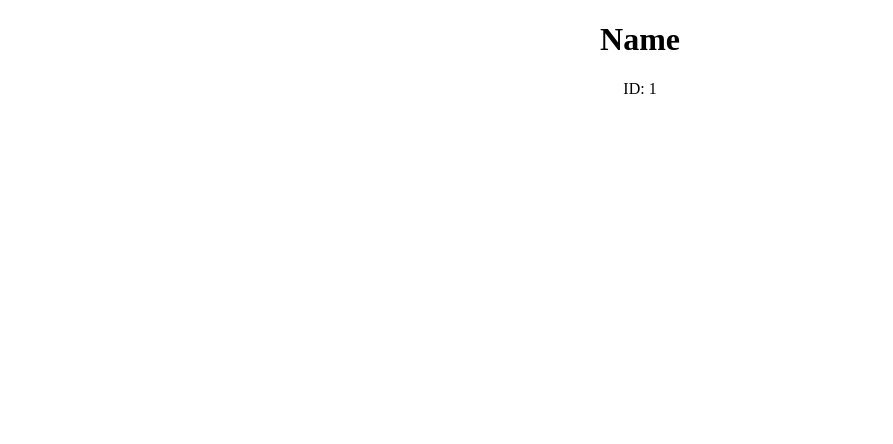
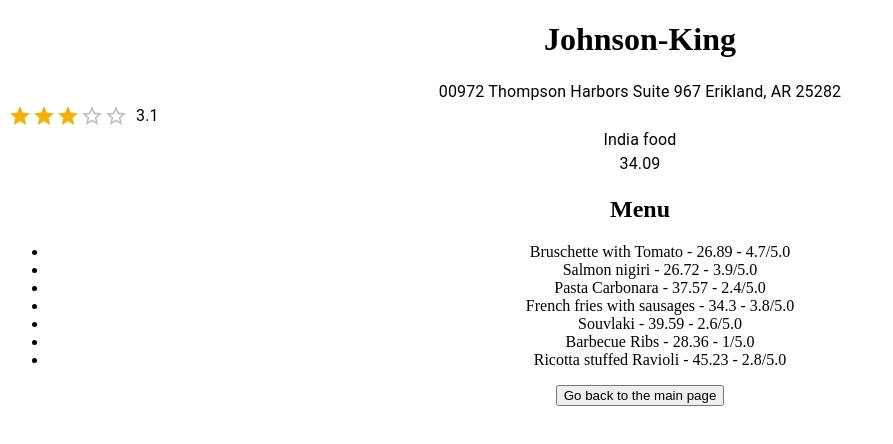
Before and after one commit to CS222-UIUC/course-project-team46, a React (Create React App) app in the folder client/: page /restaurant/1 in a window 1280 px wide. Shown: the top 444 px of the page, without its empty margins (0-893 px from the left). Built offline with nearby package versions, Linux system fonts and the light colour scheme.

Commit message:
fix some wrong variable name, and import data for RestaurantDetailPage

```diff
--- a/client/src/App.js
+++ b/client/src/App.js
@@ -7,13 +7,14 @@ import RestaurantDetailPage from './pages/RestaurantDetailPage';
 import NotFoundPage from './pages/NotFoundPage';
 
 import data from './data/restaurants.json';
+import detail from './data/restaurant_data.json';
 
 function App() {
     return (
         <div className="App">
             <Routes>
                 <Route exact path="/" element={<HomePage restaurantsData={data} />} />
-                <Route exact path="/restaurant/:id" element={<RestaurantDetailPage />} />
+                <Route exact path="/restaurant/:id" element={<RestaurantDetailPage detailData={detail} />} />
                 <Route path="*" element={<NotFoundPage />} />
             </Routes>
         </div>
--- a/client/src/components/RestaurantList/RenderRow.js
+++ b/client/src/components/RestaurantList/RenderRow.js
@@ -24,6 +24,7 @@ function RenderRow(props) {
                 <Rating
                     name={`restaurant-${restaurantData.restaurant_id}-rating`}
                     defaultValue={restaurantData.restaurant_rating}
+                    precision={0.1}
                     readOnly
                 />
             </TableCell>
--- a/client/src/components/RestaurantList/index.js
+++ b/client/src/components/RestaurantList/index.js
@@ -4,7 +4,7 @@
 
 import { React, useState } from 'react';
 import { Table, TableHead , TableBody, TableFooter, TableContainer, TableRow, TablePagination } from '@material-ui/core';
-//import data from './restaurant-data.json';
+
 import RestaurantListHeader from './RestaurantListHeader.js'
 import RenderRow from './RenderRow.js'
 
@@ -30,10 +30,13 @@ function RestaurantList(props) {
 
     // get restaurants contaions `searchText`
     const filteredData = data.filter((el) => {
+        if (!el) {
+            return false;
+        }
         if (searchText === '') {
             return el;
         } else {
-            return el.name.toLowerCase().includes(searchText)
+            return el.restaurant_name.toLowerCase().includes(searchText)
         }
     });
 
--- /dev/null
+++ b/client/src/pages/RestaurantDetailPage/RestaurantDetailPage.css
@@ -0,0 +1,11 @@
+.RestaurantDetailPage-content {
+    display: flex;
+    flex-direction: column;
+    align-items: flex-start;
+}
+
+.RestaurantDetailPage-details {
+    display: flex;
+    flex-direction: column;
+    align-items: flex-start;
+}
--- a/client/src/pages/RestaurantDetailPage/index.js
+++ b/client/src/pages/RestaurantDetailPage/index.js
@@ -1,15 +1,17 @@
+import './RestaurantDetailPage.css';
+
 import React, { useEffect, useState } from 'react';
 import { useParams } from 'react-router-dom';
 
-function RestaurantDetailPage() {
+import { Box, Rating, Typography } from '@mui/material';
+
+function RestaurantDetailPage(props) {
     const { id } = useParams();
-    const [restaurant, setRestaurant] = useState(null);
-    return (
-        <div>
-          <h1>Name</h1>
-          <p>ID: {id}</p>
-        </div>
-      );
+    const { detailData } = props;
+    // const [restaurant, setRestaurant] = useState(null);
+
+    const restaurant = detailData.find((item) => item.restaurant_id === Number(id));
+
     /*
     useEffect(() => {
       async function fetchRestaurant() {
@@ -25,6 +27,7 @@ function RestaurantDetailPage() {
       }
     }, [id, restaurant]);
 
+    */
     function handleGoBack() {
       // Navigate back to the main page
       window.history.back();
@@ -32,29 +35,55 @@ function RestaurantDetailPage() {
 
     if (!restaurant) {
       // Render a loading spinner or message if the data is still loading
-      return <div>Loading...</div>;
+      return <div>Sorry, this restaurant does not exist.</div>;
     }
 
   return (
     <div>
-      <h1>{restaurant.name}</h1>
-      <p>ID: {id}</p>
-      <p>Address: {restaurant.address}</p>
-      <p>Rating: {restaurant.rate}</p>
-      <p>Average Price: {restaurant.avg_price}</p>
-      <h2>Menu:</h2>
-      <ul>
-        {restaurant.menu.map((menu_item) => (
-          <li key={menu_item.id}>
-            <p>{menu_item.name}</p>
-            <p>Price: {menu_item.price}</p>
-          </li>
-        ))}
-      </ul>
-      <button onClick={handleGoBack}>Go back to the main page</button>
+    <h1>{restaurant.restaurant_name}</h1>
+
+    <div className="restaurant-details">
+        <div className="restaurant-address">
+            <Typography variant="body1">{restaurant.address}</Typography>
+        </div>
+        <div className="restaurant-rating">
+            <Box sx={{ display: 'flex', alignItems: 'center' }}>
+            <Rating
+                name="restaurant-rating"
+                value={restaurant.restaurant_rating}
+                precision={0.1}
+                readOnly
+            />
+            <Typography variant="body1" sx={{ ml: 1 }}>
+                {restaurant.restaurant_rating.toFixed(1)}
+            </Typography>
+            </Box>
+        </div>
+        <div className="restaurant-type">
+            <Typography variant="body1">{restaurant.restaurant_type}</Typography>
+        </div>
+        <div className="restaurant-avg-price">
+            <Typography variant="body1">{restaurant.restaurant_avg_price}</Typography>
+        </div>
     </div>
+
+    <h2>Menu</h2>
+
+    {restaurant.restaurant_menu && restaurant.restaurant_menu.length > 0 ? (
+        <ul>
+            {restaurant.restaurant_menu.map((item) => (
+            <li key={item.dish_id}>
+                {item.dish_name} - {item.dish_price} - {item.recommand_numebr}/5.0
+            </li>
+            ))}
+        </ul>
+    ) : (
+        <div>No menu available.</div>
+    )}
+
+    <button onClick={handleGoBack}>Go back to the main page</button>
+  </div>
   );
-    */
 }
 
 export default RestaurantDetailPage;
```
